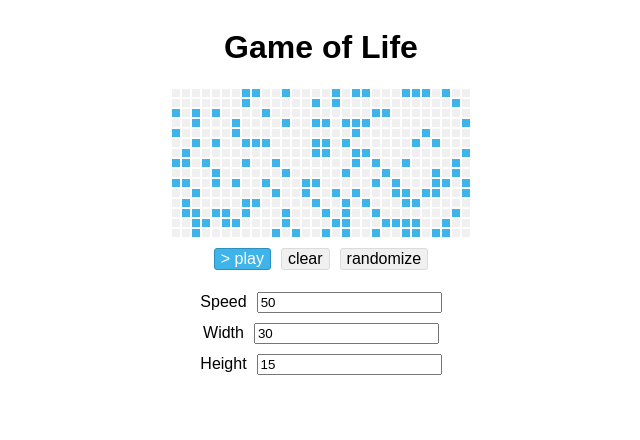
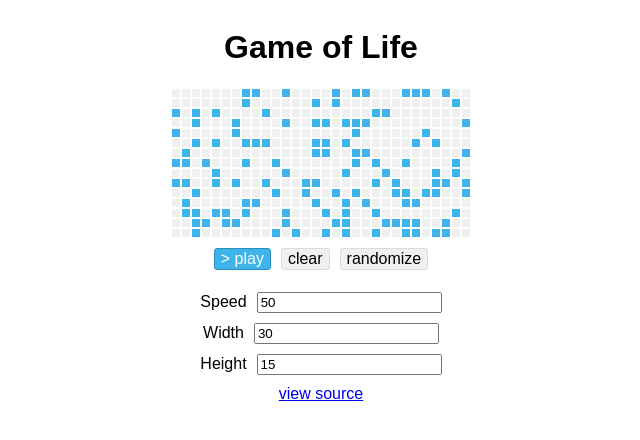
Before and after one commit to mikirobles/game-of-life, a React (Create React App) app: page / in a window 1280 px wide. Shown: the top 440 px of the page, without its empty margins (319-959 px from the left). Built offline with nearby package versions, Linux system fonts and the light colour scheme.

Commit message:
Add view source btn

```diff
--- a/src/App.js
+++ b/src/App.js
@@ -83,6 +83,14 @@ export default function App() {
         <Input name="Width" value={width} onChange={setWidth} />
         <Input name="Height" value={height} onChange={setHeight} />
       </div>
+
+      <a
+        href="https://github.com/mikirobles/game-of-life"
+        target="_blank"
+        rel="noopener noreferrer"
+      >
+        view source
+      </a>
     </div>
   );
 }
```
